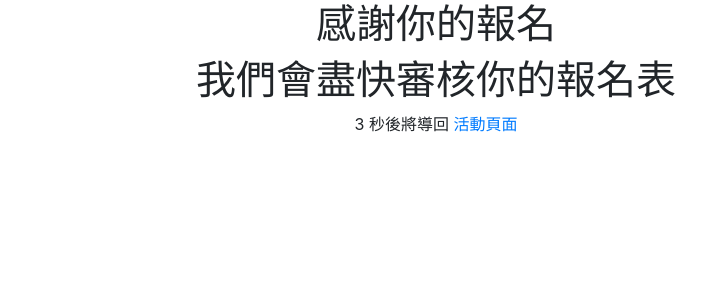
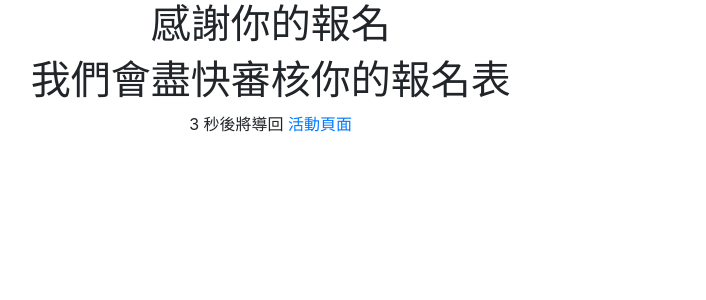
Before and after one commit to LKKTGB/lkkpomia, a Django app: page /video_contests/1/thanks/ in a window 1280 px wide. Shown: the part 88-388 px from the top of the page, without its empty margins (204-910 px from the left). Run offline with Django 3.2, Linux system fonts and the light colour scheme; some libraries are stand-ins or nearby versions.

Commit message:
Change page structure, split sidebar from content

```diff
--- a/website/static/css/base.css
+++ b/website/static/css/base.css
@@ -1,3 +1,9 @@
+@media (min-width: 992px) {
+    body > .body {
+        width: 992px;
+    }
+}
+
 .post-title {
     font-size: 60px;
     margin-top: 50px;
--- a/website/templates/base.html
+++ b/website/templates/base.html
@@ -14,9 +14,15 @@
 <body>
     <div class="container">
         {% block header %}{% endblock %}
-
-        <div class="content">
-            {% block content %}{% endblock %}
+    </div>
+    <div class="container body">
+        <div class="row">
+            <div class="col-md-8 content">
+                {% block content %}{% endblock %}
+            </div>
+            <aside class="col-md-4 sidebar">
+                {% block sidebar %}{% endblock %}
+            </aside>
         </div>
     </div>
 
@@ -27,7 +33,10 @@
     <script>
         $(document).ready(function () {
             var navbar = $('.header-home .navbar');
-            var content = $('.content');
+            if (navbar.offset() === undefined) {
+                return;
+            }
+            var container = $('body > .container');
             var origOffsetY = navbar.offset().top;
 
             function scroll() {
@@ -35,12 +44,12 @@
                     navbar.addClass('fixed-top');
                     // navbar.addClass('container');
                     // navbar.addClass('px-0');
-                    content.addClass('header-home-padding');
+                    container.addClass('header-padding');
                 } else {
                     navbar.removeClass('fixed-top');
                     // navbar.removeClass('container');
                     // navbar.removeClass('mx-0');
-                    content.removeClass('header-home-padding');
+                    container.removeClass('header-padding');
                 }
             }
             document.onscroll = scroll;
--- a/website/templates/header.html
+++ b/website/templates/header.html
@@ -1,4 +1,7 @@
-<header class="header">
+<header class="header
+    {% if home %}
+        header-home
+    {% endif %}">
     <div class="row nav mx-0">
         <div class="col-12
             {% if home %}
```
